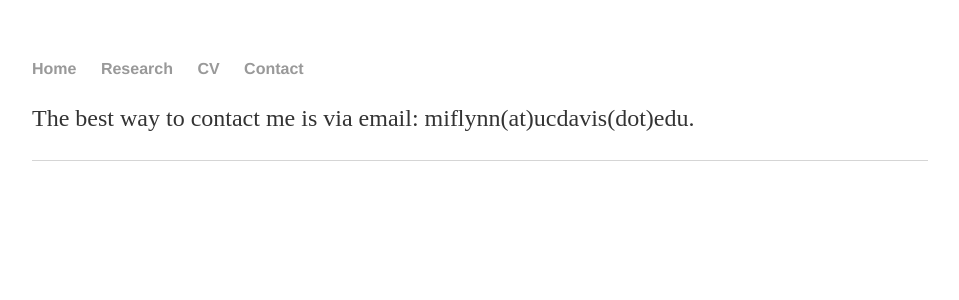
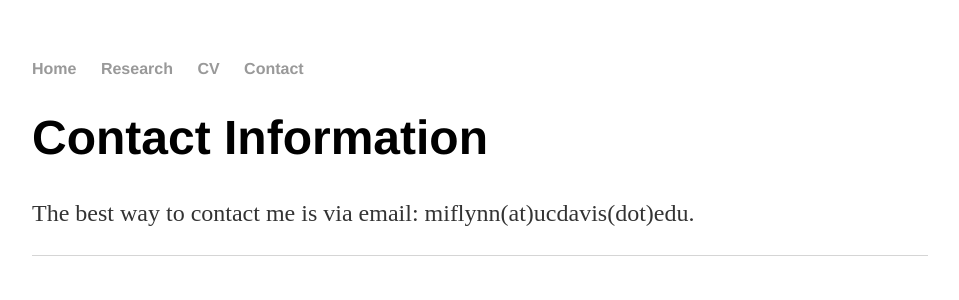
Before and after one commit to miflynn/miflynn.github.io, a Jekyll site: the page built from contact/index.html, in a window 1280 px wide. Shown: the top 300 px of the page, without its empty margins (160-1119 px from the left). Built offline with Jekyll 4.4.1, drawn with Linux system fonts in a browser that asks for light colours.

Commit message:
Update index.html

```diff
--- a/contact/index.html
+++ b/contact/index.html
@@ -6,5 +6,6 @@ title: Contact
 	<!--<h1>Hi there, I'm Hank Quinlan!</h1>
 	<p>I'm best known as the horrible cop from <em>A Touch of Evil</em> Don't trust me. <a href="/about">Read more about my life...</a></p>
 	-->
+	<h1>Contact Information </h1>
 	<p>The best way to contact me is via email: miflynn(at)ucdavis(dot)edu. </p>
 </div><!-- /.blurb -->
```
